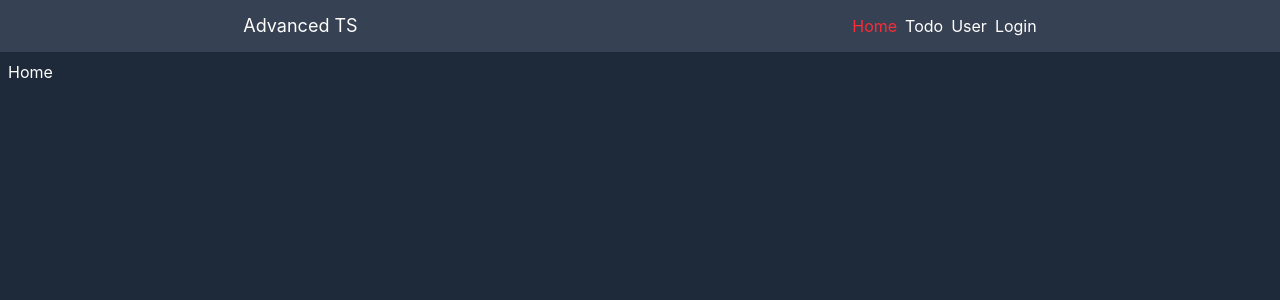
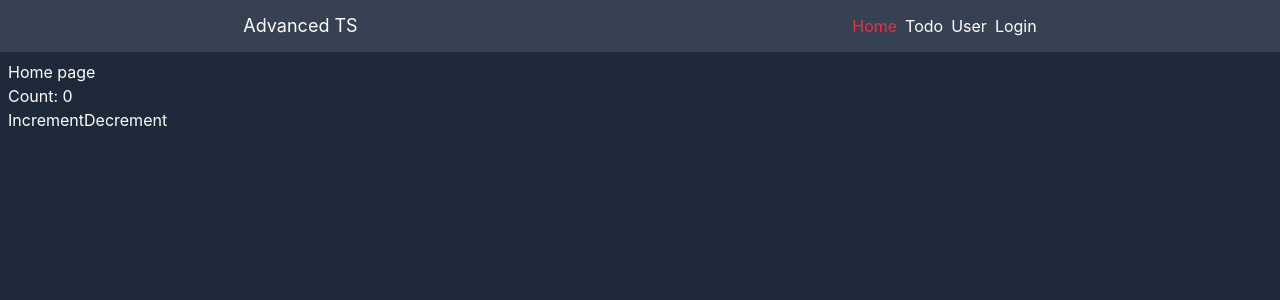
Before and after one commit to SohanAchhami54/Reactfinal, a React (Vite) app in the folder 36AdvancedTS/: page / in a window 1280 px wide. Shown: the top 300 px of the page. Built offline with nearby package versions, Linux system fonts and the light colour scheme.

Commit message:
feat(counter): add typed state and action with useReducer

```diff
--- a/36AdvancedTS/src/pages/Home.tsx
+++ b/36AdvancedTS/src/pages/Home.tsx
@@ -1,8 +1,37 @@
+import { useReducer } from "react"
+
+  type State={
+    count:number
+  }
+
+  type Action= {type:'increment'} | {type:'decrement'} // union type.
+
+  function reducer(state:State,action:Action):State{
+     switch(action.type){
+        case 'increment':
+          return {count:state.count+1}
+
+        case 'decrement':
+         return {count:state.count-1}
+
+         default:
+          return state
+     }
+  }
+
 
 const Home = () => {
+  const [state,dispatch]=useReducer(reducer,{count:0})
   return (
     <div>
-      Home
+      <h1>Home page</h1>
+         <h1>Count: {state.count}</h1>
+           <button onClick={()=>dispatch({type:'increment'})}>
+             Increment
+           </button>
+           <button onClick={()=>dispatch({type:'decrement'})}>
+            Decrement
+           </button>
     </div>
   )
 }
```
